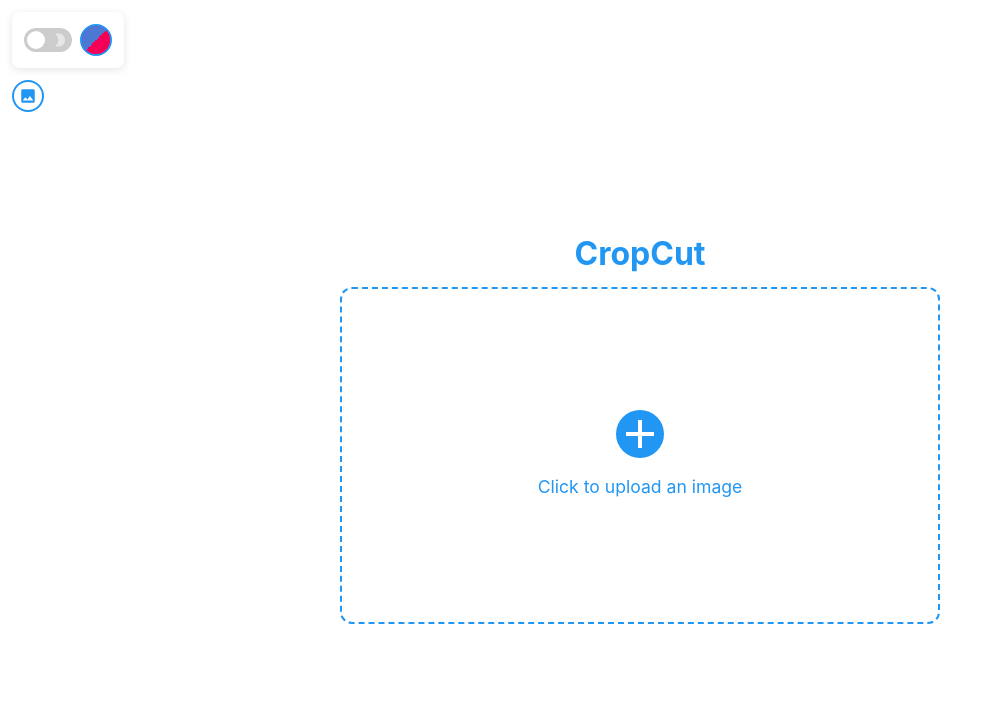
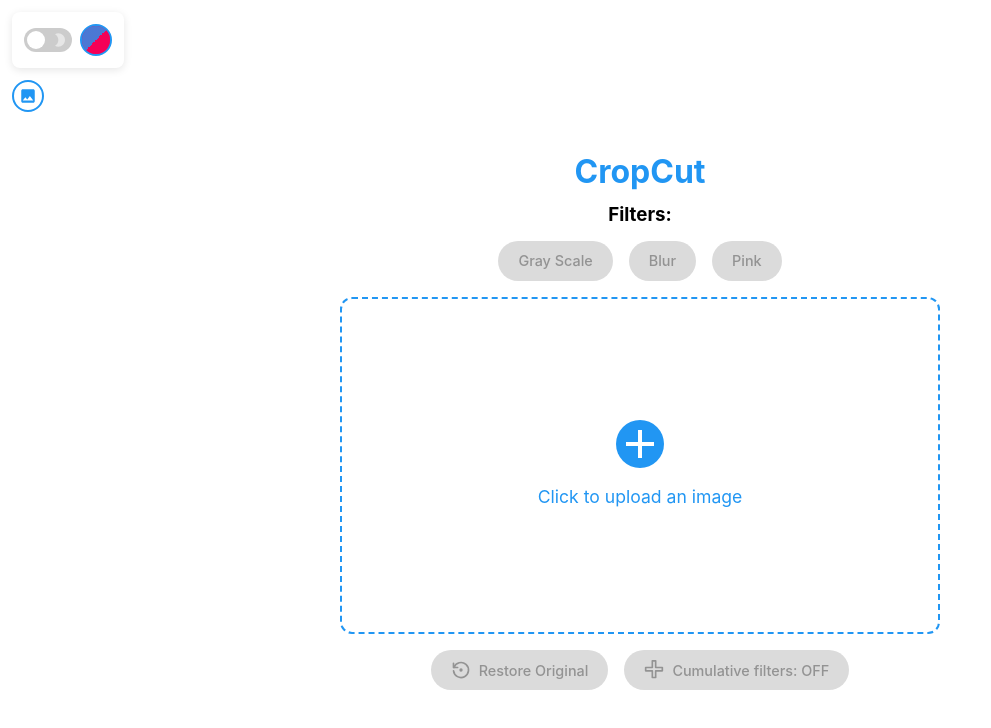
Before and after one commit to IIC3585/2025-1-s1-g7-t2, a React (Vite) app in the folder photo-app/: page / in a window 1280 px wide. Shown: the top 728 px of the page, without its empty margins (0-991 px from the left). Built offline with nearby package versions, Linux system fonts and the light colour scheme.

Commit message:
Cumulative filters button

```diff
--- a/photo-app/src/App.tsx
+++ b/photo-app/src/App.tsx
@@ -61,12 +61,14 @@ const Title = styled.h1`
   }
 `;
 
+
 function App() {
   return (
     <ThemeProvider>
       <SplashScreen />
       <AppContainer>
         <ThemeToggle />
+
         <SavedImagesButtonComponent />
         <MainContent>
           <Title>CropCut</Title>
--- a/photo-app/src/components/ImageRectangle.tsx
+++ b/photo-app/src/components/ImageRectangle.tsx
@@ -3,6 +3,7 @@ import styled from '@emotion/styled';
 import { useTheme } from '../contexts/ThemeContext';
 import { saveImageToDB } from '../utils/indexedDB';
 import { Toast } from './Toast';
+import init, { grayscale, blur, pink_filter } from '../../wasm-lib/pkg/wasm_lib';
 
 const ImageContainer = styled.div`
   width: 100%;
@@ -110,6 +111,15 @@ const ButtonContainer = styled.div`
   z-index: 2;
 `;
 
+const FiltersButtonContainer = styled.div`
+  left: 0;
+  right: 0;
+  display: flex;
+  justify-content: center;
+  gap: 16px;
+  padding: 16px 16px;
+`;
+
 const ActionButton = styled.button`
   background-color: var(--primary-color);
   color: white;
@@ -134,6 +144,14 @@ const ActionButton = styled.button`
     transform: scale(1.05);
   }
 
+  &:disabled {
+    background-color: #ccc;
+    color: #666;
+    cursor: not-allowed;
+    transform: none;
+    opacity: 0.7;
+  }
+
   @media (max-width: 768px) {
     padding: 8px 16px;
     font-size: 0.8rem;
@@ -149,10 +167,12 @@ const ActionButton = styled.button`
 const ImageRectangle: React.FC = () => {
   const { colors } = useTheme();
   const [selectedImage, setSelectedImage] = useState<string | null>(null);
+  const [originalImage, setOriginalImage] = useState<string | null>(null);
   const [isDragActive, setIsDragActive] = useState(false);
   const [showToast, setShowToast] = useState(false);
   const [toastMessage, setToastMessage] = useState('');
   const fileInputRef = useRef<HTMLInputElement>(null);
+  const [cumulativeFilters, setCumulativeFilters] = useState<boolean>(false);
 
   const handleDrop = useCallback((e: React.DragEvent) => {
     e.preventDefault();
@@ -163,7 +183,9 @@ const ImageRectangle: React.FC = () => {
       if (file.type.startsWith('image/')) {
         const reader = new FileReader();
         reader.onload = (e) => {
-          setSelectedImage(e.target?.result as string);
+            const imageUrl = e.target?.result as string;
+            setSelectedImage(imageUrl);
+            setOriginalImage(imageUrl); // Guarda la imagen original
         };
         reader.readAsDataURL(file);
       }
@@ -189,7 +211,9 @@ const ImageRectangle: React.FC = () => {
       if (file) {
         const reader = new FileReader();
         reader.onload = (e) => {
-          setSelectedImage(e.target?.result as string);
+            const imageUrl = e.target?.result as string;
+            setSelectedImage(imageUrl);
+            setOriginalImage(imageUrl); // Guarda la imagen original
         };
         reader.readAsDataURL(file);
       }
@@ -216,7 +240,9 @@ const ImageRectangle: React.FC = () => {
     if (file) {
       const reader = new FileReader();
       reader.onload = (e) => {
-        setSelectedImage(e.target?.result as string);
+        const imageUrl = e.target?.result as string;
+          setSelectedImage(imageUrl);
+          setOriginalImage(imageUrl); // Guarda la imagen original
       };
       reader.readAsDataURL(file);
     }
@@ -228,7 +254,135 @@ const ImageRectangle: React.FC = () => {
     }
   };
 
+  const processImage = async (file: File, filter: string) => {
+    const arrayBuffer = await file.arrayBuffer();
+    const uint8Array = new Uint8Array(arrayBuffer);
+
+    await init();
+
+    let result;
+    switch (filter) {
+      case 'grayscale':
+      result = grayscale(uint8Array);
+      break;
+      case 'blur':
+      result = blur(uint8Array, 5);
+      break;
+      case 'pink':
+      result = pink_filter(uint8Array);
+      break;
+      default:
+      throw new Error(`Unsupported filter: ${filter}`);
+    }
+    const blob = new Blob([result], { type: "image/png" });
+    const url = URL.createObjectURL(blob);
+    return url;
+  };
+
+  const handleApplyGrayscale = async () => {
+    if (!selectedImage || !originalImage) return;
+
+    // First we need to get the file from the current image
+    // We can create a fetch request to the current image URL and convert it to a File
+    try {
+      const sourceImage = cumulativeFilters ? selectedImage : originalImage;
+      const response = await fetch(sourceImage);
+      const blob = await response.blob();
+      const file = new File([blob], "image.png", { type: "image/png" });
+
+      const processedImageUrl = await processImage(file, 'grayscale');
+      setSelectedImage(processedImageUrl);
+
+      setToastMessage('Grayscale filter applied successfully!');
+      setShowToast(true);
+    } catch (error) {
+      console.error('Error applying grayscale filter:', error);
+      setToastMessage('Failed to apply filter. Please try again.');
+      setShowToast(true);
+    }
+  };
+
+  const handleApplyBlur = async () => {
+    if (!selectedImage || !originalImage) return;
+
+    try {
+      const sourceImage = cumulativeFilters ? selectedImage : originalImage;
+      const response = await fetch(sourceImage);
+      const blob = await response.blob();
+      const file = new File([blob], "image.png", { type: "image/png" });
+
+      const processedImageUrl = await processImage(file, 'blur');
+      setSelectedImage(processedImageUrl);
+
+      setToastMessage('Blur filter applied successfully!');
+      setShowToast(true);
+    } catch (error) {
+      console.error('Error applying blur filter:', error);
+      setToastMessage('Failed to apply filter. Please try again.');
+      setShowToast(true);
+    }
+  };
+
+  const handleApplyPinkFilter = async () => {
+    if (!selectedImage || !originalImage) return;
+
+    try {
+      const sourceImage = cumulativeFilters ? selectedImage : originalImage;
+      const response = await fetch(sourceImage);
+      const blob = await response.blob();
+      const file = new File([blob], "image.png", { type: "image/png" });
+
+      const processedImageUrl = await processImage(file, 'pink');
+      setSelectedImage(processedImageUrl);
+
+      setToastMessage('Pink filter applied successfully!');
+      setShowToast(true);
+    } catch (error) {
+      console.error('Error applying pink filter:', error);
+      setToastMessage('Failed to apply filter. Please try again.');
+      setShowToast(true);
+    }
+  };
+
+  const handleRestoreOriginal = () => {
+    if (originalImage) {
+      setSelectedImage(originalImage);
+      setToastMessage('Original image restored!');
+      setShowToast(true);
+    }
+  };
+  const toggleCumulativeFilters = () => {
+    setCumulativeFilters(!cumulativeFilters);
+    setToastMessage(`Cumulative filters ${!cumulativeFilters ? 'enabled' : 'disabled'}`);
+    setShowToast(true);
+  };
+
+
   return (
+    <div>
+
+    <h3 style={{color: colors.text,
+    textAlign: 'center',
+    margin: '0 auto',
+    width: '100%',
+    display: 'flex',
+    alignItems: 'center',
+    justifyContent: 'center',
+    height: '20px'} }>
+        Filters:
+    </h3>
+    <FiltersButtonContainer>
+      <ActionButton onClick={handleApplyGrayscale} disabled={!selectedImage}>
+        Gray Scale
+      </ActionButton>
+      <ActionButton onClick={handleApplyBlur} disabled={!selectedImage}>
+        Blur
+      </ActionButton>
+      <ActionButton onClick={handleApplyPinkFilter} disabled={!selectedImage}>
+        Pink
+      </ActionButton>
+    </FiltersButtonContainer>
+
     <ImageContainer>
       <input
         type="file"
@@ -239,6 +393,7 @@ const ImageRectangle: React.FC = () => {
       />
       {selectedImage ? (
         <>
+
           <ImagePreview>
             <PreviewImage src={selectedImage} alt="Selected" />
             <ButtonContainer>
@@ -277,6 +432,27 @@ const ImageRectangle: React.FC = () => {
         <Toast message={toastMessage} onClose={() => setShowToast(false)} />
       )}
     </ImageContainer>
+    <FiltersButtonContainer>
+      <ActionButton onClick={handleRestoreOriginal} disabled={!selectedImage}>
+        <svg  xmlns="http://www.w3.org/2000/svg"  width="24"  height="24"  viewBox="0 0 24 24"  fill="none"  stroke="currentColor"  stroke-width="2"  stroke-linecap="round"  stroke-linejoin="round" className="icon icon-tabler icons-tabler-outline icon-tabler-restore">
+        <path stroke="none" d="M0 0h24v24H0z" fill="none"/>
+        <path d="M3.06 13a9 9 0 1 0 .49 -4.087" />
+        <path d="M3 4.001v5h5" /><path d="M12 12m-1 0a1 1 0 1 0 2 0a1 1 0 1 0 -2 0" />
+        </svg>
+        Restore Original
+      </ActionButton>
+      <ActionButton
+          onClick={toggleCumulativeFilters}
+          disabled={!selectedImage}
+          style={cumulativeFilters ? { backgroundColor: 'var(--secondary-color)' } : {}}
+        >
+          <svg xmlns="http://www.w3.org/2000/svg" width="24" height="24" viewBox="0 0 24 24" fill="none" stroke="currentColor" strokeWidth="2" strokeLinecap="round" strokeLinejoin="round">
+            <path d="M22 9h-8V1h-4v8H2v4h8v8h4v-8h8V9z"/>
+          </svg>
+          {cumulativeFilters ? 'Cumulative filters: ON' : 'Cumulative filters: OFF'}
+        </ActionButton>
+    </FiltersButtonContainer>
+    </div>
   );
 };
 
```
